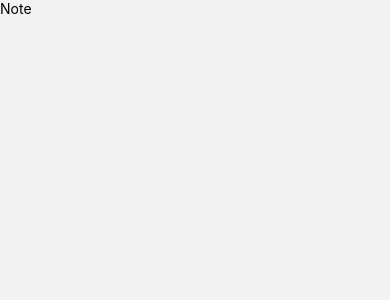
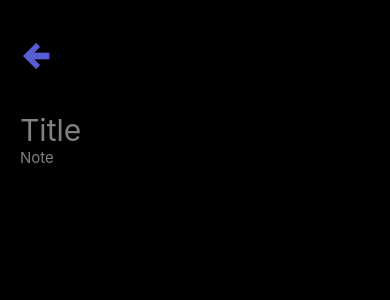
Before and after one commit to xavieryn/SongWritingReact, a React Native app: screen /Note in a window 390 px wide. Shown: the top 300 px of the page. Built offline with nearby package versions, Linux system fonts and the light colour scheme.

Commit message:
some basic css to Note Screen

```diff
--- a/components/NavBar.js
+++ b/components/NavBar.js
@@ -1,13 +1,14 @@
 import { View, Text, TouchableWithoutFeedback, Keyboard  } from 'react-native';
 import React, { useState } from 'react';
 import { IconButton, Searchbar } from 'react-native-paper'
+import { TextInput } from 'react-native-gesture-handler';
 
 const NavBar = ({navigation}) => {
     const [searchQuery, setSearchQuery] = useState('');
 
     const onChangeSearch = query => setSearchQuery(query);
      return (
-        <View style={{backgroundColor:'#000', paddingTop: 40 }}>
+        <View style={{ paddingTop: 40 }}>
             <View style={{flexWrap:'wrap', flexDirection:'row', alignItems:'flex-start', alignItems:'center'}}>
                 <IconButton
                     icon='menu'
@@ -16,8 +17,16 @@ const NavBar = ({navigation}) => {
                     onPress={() => navigation.openDrawer() }
                 />
 
-                    <View  style={{margin:10, width:'70%', marginLeft: 20,  }}>
-                    <Searchbar placeholder='Search' onChangeText={onChangeSearch} style={{borderRadius:30, backgroundColor:'#575DD3'}} />
+                    <View  style={{margin:10, width:'70%', marginLeft: 20,}}>
+                        <Searchbar placeholder='Search'
+                        onChangeText={onChangeSearch}
+                        style={{ color:'white',borderRadius:30, backgroundColor:'#575DD3',}}
+                        theme={{ colors: {text: 'white'}}}
+                        iconColor='white'
+                        placeholderTextColor='white'
+
+
+                        />
                     </View>
             </View>
 
--- a/screens/HomeScreen.js
+++ b/screens/HomeScreen.js
@@ -7,13 +7,15 @@ import NavBar from '../components/NavBar';
   const HomeScreen = ( {navigation }) => {
     return (
       <TouchableWithoutFeedback onPress={Keyboard.dismiss} accessible={false}>
-        <View style={{ display:'flex', flexGrow: 1, backgroundColor:'black', }}>
+        <View style={{ display:'flex', flexGrow: 1, backgroundColor:'#21212E' }}>
           <NavBar navigation={navigation}/>
-          <View style={{ flexGrow: 1}}>
-            <Text style={{ color:'white'}} >Feed Screen</Text>
-          </View>
-          <View style={{ display:'flex', alignItems:'flex-end', }}>
-            <PlusButton navigation={navigation}/>
+          <View style={{backgroundColor:'black', display:'flex', flexGrow:1, paddingTop:30}}>
+            <View style={{ flexGrow: 1 }}>
+              <Text style={{ color:'white'}} >Home Screen</Text>
+            </View>
+            <View style={{ display:'flex', alignItems:'flex-end', }}>
+              <PlusButton navigation={navigation}/>
+            </View>
           </View>
         </View>
       </TouchableWithoutFeedback>
--- a/screens/NoteScreen.js
+++ b/screens/NoteScreen.js
@@ -1,11 +1,25 @@
-import { View, Text } from "react-native"
+import { View, Text, TextInput } from "react-native"
+import { IconButton } from "react-native-paper"
 
-const Note = () => {
+const Note = ( {navigation}) => {
   return (
-    <View>
-        <Text>
-            Note
-        </Text>
+    <View style={{backgroundColor:'#000', flex:1, paddingTop: 20}}>
+        <View>
+          <IconButton  icon='arrow-left-thick'
+            color='#575DD3'
+            size={40}
+            onPress={() => navigation.goBack()}/>
+        </View>
+        <View style={{padding:20}}>
+          <TextInput placeholder="Title" style={{color:'white', opacity:.5, fontSize:30 }}
+          placeholderTextColor='white'
+          />
+          <TextInput placeholder="Note"
+          style={{color:'white', opacity:.5, fontSize:15}}
+          placeholderTextColor='white'
+
+          />
+        </View>
     </View>
   )
 }
```
